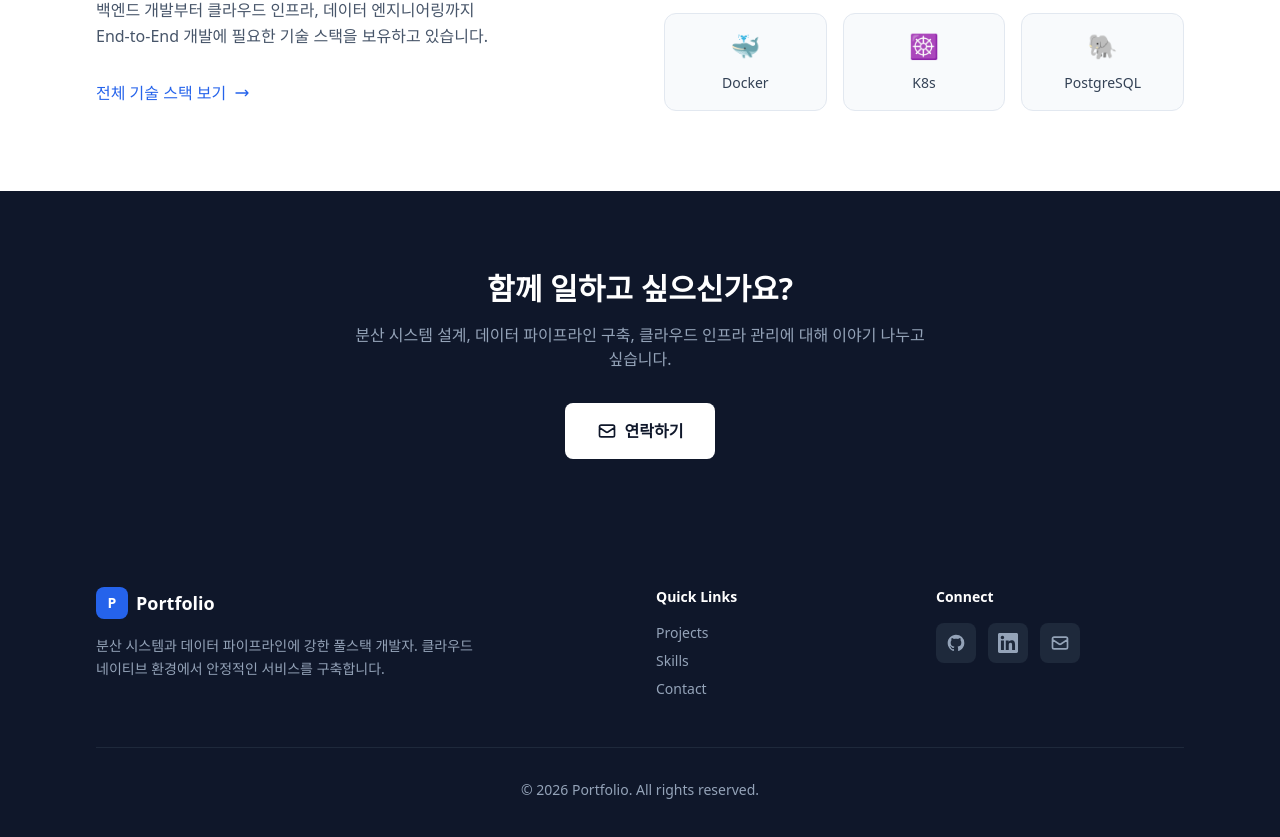
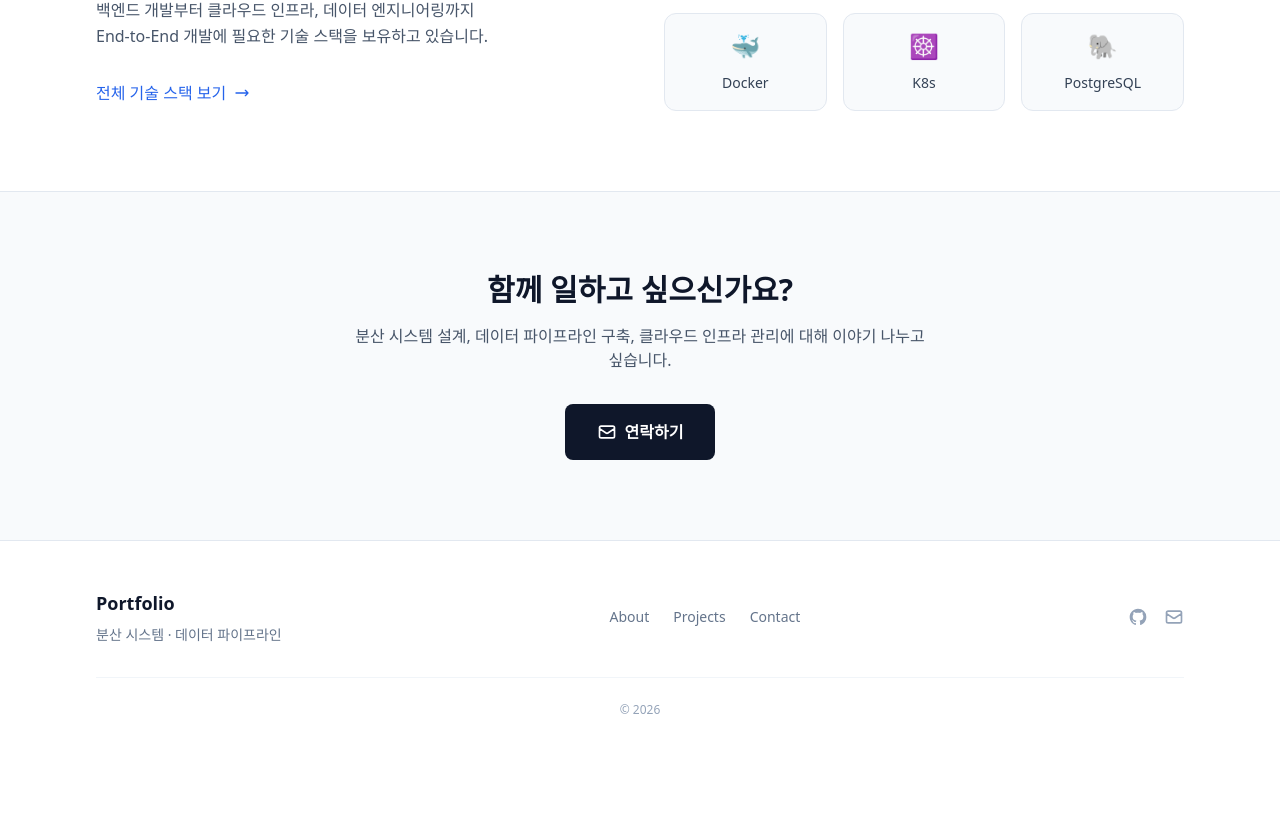
Before and after one commit to seojaehong1/-PortfolioV1, a React (Vite) app: page / in a window 1280 px wide. Shown: the part 1953-2790 px from the top of the page. After the commit the page ends 2719 px from the top, so only its background shows below. Built offline with nearby package versions, Linux system fonts and the light colour scheme.

Commit message:
ui: change overall theme from dark to light mode

```diff
--- a/src/components/Footer.jsx
+++ b/src/components/Footer.jsx
@@ -2,79 +2,48 @@ import { Link } from 'react-router-dom'
 
 export default function Footer() {
   return (
-    <footer className="bg-slate-900 text-slate-400 py-12">
+    <footer className="bg-white border-t border-slate-200 py-12">
       <div className="section-container">
-        <div className="grid grid-cols-1 md:grid-cols-4 gap-8">
-          {/* Brand */}
-          <div className="md:col-span-2">
-            <div className="flex items-center gap-2 mb-4">
-              <div className="w-8 h-8 bg-primary-600 rounded-lg flex items-center justify-center">
-                <span className="text-white font-bold text-sm">P</span>
-              </div>
-              <span className="text-lg font-bold text-white">Portfolio</span>
-            </div>
-            <p className="text-sm leading-relaxed max-w-sm">
-              분산 시스템과 데이터 파이프라인에 강한 풀스택 개발자.
-              클라우드 네이티브 환경에서 안정적인 서비스를 구축합니다.
+        <div className="flex flex-col md:flex-row md:items-center md:justify-between gap-6">
+          {/* Left */}
+          <div>
+            <Link to="/" className="text-lg font-bold text-slate-900">
+              Portfolio
+            </Link>
+            <p className="mt-2 text-sm text-slate-500">
+              분산 시스템 · 데이터 파이프라인
             </p>
           </div>
 
-          {/* Quick Links */}
-          <div>
-            <h3 className="text-white font-semibold mb-4 text-sm">Quick Links</h3>
-            <ul className="space-y-2 text-sm">
-              <li>
-                <Link to="/projects" className="hover:text-white transition-colors">
+          {/* Center - Links */}
+          <div className="flex gap-6 text-sm">
+            <Link to="/about" className="text-slate-500 hover:text-slate-900 transition-colors">
+              About
+            </Link>
+            <Link to="/projects" className="text-slate-500 hover:text-slate-900 transition-colors">
               Projects
             </Link>
-              </li>
-              <li>
-                <Link to="/skills" className="hover:text-white transition-colors">
-                  Skills
-                </Link>
-              </li>
-              <li>
-                <Link to="/contact" className="hover:text-white transition-colors">
+            <Link to="/contact" className="text-slate-500 hover:text-slate-900 transition-colors">
               Contact
             </Link>
-              </li>
-            </ul>
           </div>
 
-          {/* Connect */}
-          <div>
-            <h3 className="text-white font-semibold mb-4 text-sm">Connect</h3>
-            <div className="flex gap-3">
-              {/* GitHub */}
+          {/* Right - Social */}
+          <div className="flex items-center gap-4">
             <a
-                href="https://github.com/your-username"
+              href="https://github.com/seojaehong1"
               target="_blank"
               rel="noopener noreferrer"
-                className="w-10 h-10 rounded-lg bg-slate-800 flex items-center justify-center hover:bg-slate-700 transition-colors"
+              className="text-slate-400 hover:text-slate-600 transition-colors"
               aria-label="GitHub"
             >
               <svg className="w-5 h-5" fill="currentColor" viewBox="0 0 24 24">
                 <path fillRule="evenodd" clipRule="evenodd" d="M12 2C6.477 2 2 6.477 2 12c0 4.42 2.87 8.17 6.84 9.5.5.08.66-.23.66-.5v-1.69c-2.77.6-3.36-1.34-3.36-1.34-.46-1.16-1.11-1.47-1.11-1.47-.91-.62.07-.6.07-.6 1 .07 1.53 1.03 1.53 1.03.87 1.52 2.34 1.07 2.91.83.09-.65.35-1.09.63-1.34-2.22-.25-4.55-1.11-4.55-4.92 0-1.11.38-2 1.03-2.71-.1-.25-.45-1.29.1-2.64 0 0 .84-.27 2.75 1.02.79-.22 1.65-.33 2.5-.33.85 0 1.71.11 2.5.33 1.91-1.29 2.75-1.02 2.75-1.02.55 1.35.2 2.39.1 2.64.65.71 1.03 1.6 1.03 2.71 0 3.82-2.34 4.66-4.57 4.91.36.31.69.92.69 1.85V21c0 .27.16.59.67.5C19.14 20.16 22 16.42 22 12A10 10 0 0012 2z" />
               </svg>
             </a>
-
-              {/* LinkedIn */}
             <a
-                href="https://linkedin.com/in/your-profile"
-                target="_blank"
-                rel="noopener noreferrer"
-                className="w-10 h-10 rounded-lg bg-slate-800 flex items-center justify-center hover:bg-slate-700 transition-colors"
-                aria-label="LinkedIn"
-              >
-                <svg className="w-5 h-5" fill="currentColor" viewBox="0 0 24 24">
-                  <path d="M20.447 20.452h-3.554v-5.569c0-1.328-.027-3.037-1.852-3.037-1.853 0-2.136 1.445-2.136 2.939v5.667H9.351V9h3.414v1.561h.046c.477-.9 1.637-1.85 3.37-1.85 3.601 0 4.267 2.37 4.267 5.455v6.286zM5.337 7.433c-1.144 0-2.063-.926-2.063-2.065 0-1.138.92-2.063 2.063-2.063 1.14 0 2.064.925 2.064 2.063 0 1.139-.925 2.065-2.064 2.065zm1.782 13.019H3.555V9h3.564v11.452zM22.225 0H1.771C.792 0 0 .774 0 1.729v20.542C0 23.227.792 24 1.771 24h20.451C23.2 24 24 23.227 24 22.271V1.729C24 .774 23.2 0 22.222 0h.003z" />
-                </svg>
-              </a>
-
-              {/* Email */}
-              <a
-                href="mailto:your@email.com"
-                className="w-10 h-10 rounded-lg bg-slate-800 flex items-center justify-center hover:bg-slate-700 transition-colors"
+              href="mailto:wtme3@naver.com"
+              className="text-slate-400 hover:text-slate-600 transition-colors"
               aria-label="Email"
             >
               <svg className="w-5 h-5" fill="none" stroke="currentColor" viewBox="0 0 24 24">
@@ -83,10 +52,9 @@ export default function Footer() {
             </a>
           </div>
         </div>
-        </div>
 
-        <div className="mt-12 pt-8 border-t border-slate-800 text-center text-sm">
-          <p>&copy; {new Date().getFullYear()} Portfolio. All rights reserved.</p>
+        <div className="mt-8 pt-6 border-t border-slate-100 text-center text-xs text-slate-400">
+          <p>&copy; {new Date().getFullYear()}</p>
         </div>
       </div>
     </footer>
--- a/src/pages/Home.jsx
+++ b/src/pages/Home.jsx
@@ -268,18 +268,18 @@ export default function Home() {
       </section>
 
       {/* CTA Section */}
-      <section className="py-20 bg-slate-900">
+      <section className="py-20 bg-slate-50 border-t border-slate-200">
         <div className="section-container text-center">
-          <h2 className="text-3xl font-bold text-white mb-4">
+          <h2 className="text-3xl font-bold text-slate-900 mb-4">
             함께 일하고 싶으신가요?
           </h2>
-          <p className="text-slate-400 mb-8 max-w-xl mx-auto">
+          <p className="text-slate-600 mb-8 max-w-xl mx-auto">
             분산 시스템 설계, 데이터 파이프라인 구축, 클라우드 인프라 관리에 대해
             이야기 나누고 싶습니다.
           </p>
           <Link
             to="/contact"
-            className="inline-flex items-center gap-2 px-8 py-4 bg-white text-slate-900 rounded-lg font-semibold hover:bg-slate-100 transition-colors"
+            className="inline-flex items-center gap-2 px-8 py-4 bg-slate-900 text-white rounded-lg font-semibold hover:bg-slate-800 transition-colors"
           >
             <svg className="w-5 h-5" fill="none" stroke="currentColor" viewBox="0 0 24 24">
               <path strokeLinecap="round" strokeLinejoin="round" strokeWidth={2} d="M3 8l7.89 5.26a2 2 0 002.22 0L21 8M5 19h14a2 2 0 002-2V7a2 2 0 00-2-2H5a2 2 0 00-2 2v10a2 2 0 002 2z" />
--- a/src/pages/Projects.jsx
+++ b/src/pages/Projects.jsx
@@ -157,17 +157,17 @@ export default function Projects() {
       </section>
 
       {/* CTA */}
-      <section className="py-16 bg-slate-900">
+      <section className="py-16 bg-slate-50 border-t border-slate-200">
         <div className="section-container text-center">
-          <h2 className="text-2xl font-bold text-white mb-4">
+          <h2 className="text-2xl font-bold text-slate-900 mb-4">
             프로젝트에 대해 더 궁금한 점이 있으신가요?
           </h2>
-          <p className="text-slate-400 mb-8 max-w-xl mx-auto">
+          <p className="text-slate-600 mb-8 max-w-xl mx-auto">
             기술적인 내용이나 구현 방식에 대해 자세히 이야기 나누고 싶습니다.
           </p>
           <Link
             to="/contact"
-            className="inline-flex items-center gap-2 px-8 py-4 bg-white text-slate-900 rounded-lg font-semibold hover:bg-slate-100 transition-colors"
+            className="inline-flex items-center gap-2 px-8 py-4 bg-slate-900 text-white rounded-lg font-semibold hover:bg-slate-800 transition-colors"
           >
             <svg className="w-5 h-5" fill="none" stroke="currentColor" viewBox="0 0 24 24">
               <path strokeLinecap="round" strokeLinejoin="round" strokeWidth={2} d="M3 8l7.89 5.26a2 2 0 002.22 0L21 8M5 19h14a2 2 0 002-2V7a2 2 0 00-2-2H5a2 2 0 00-2 2v10a2 2 0 002 2z" />
```
Also changed, not shown: src/pages/About.jsx (+107 -42 lines), 1 other file (tests, documents, lock files or other folders). Lines whose indentation alone changed are shown as unchanged.
